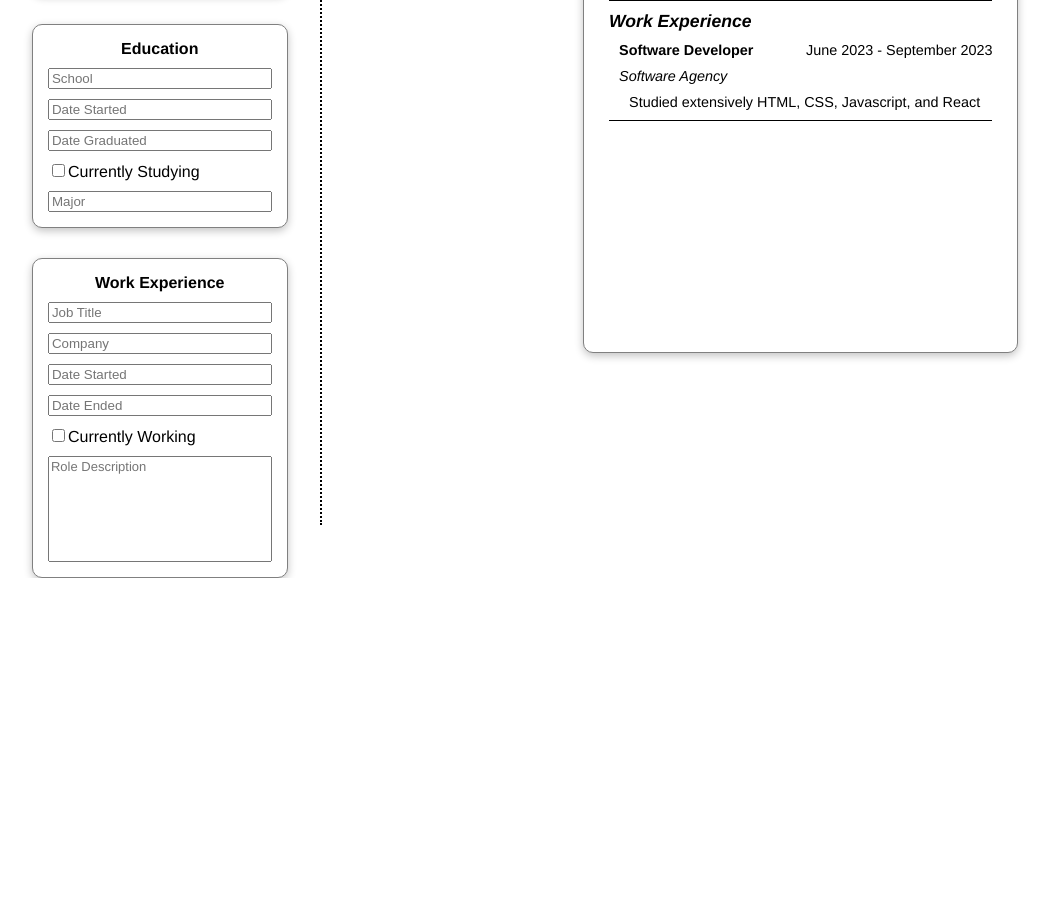
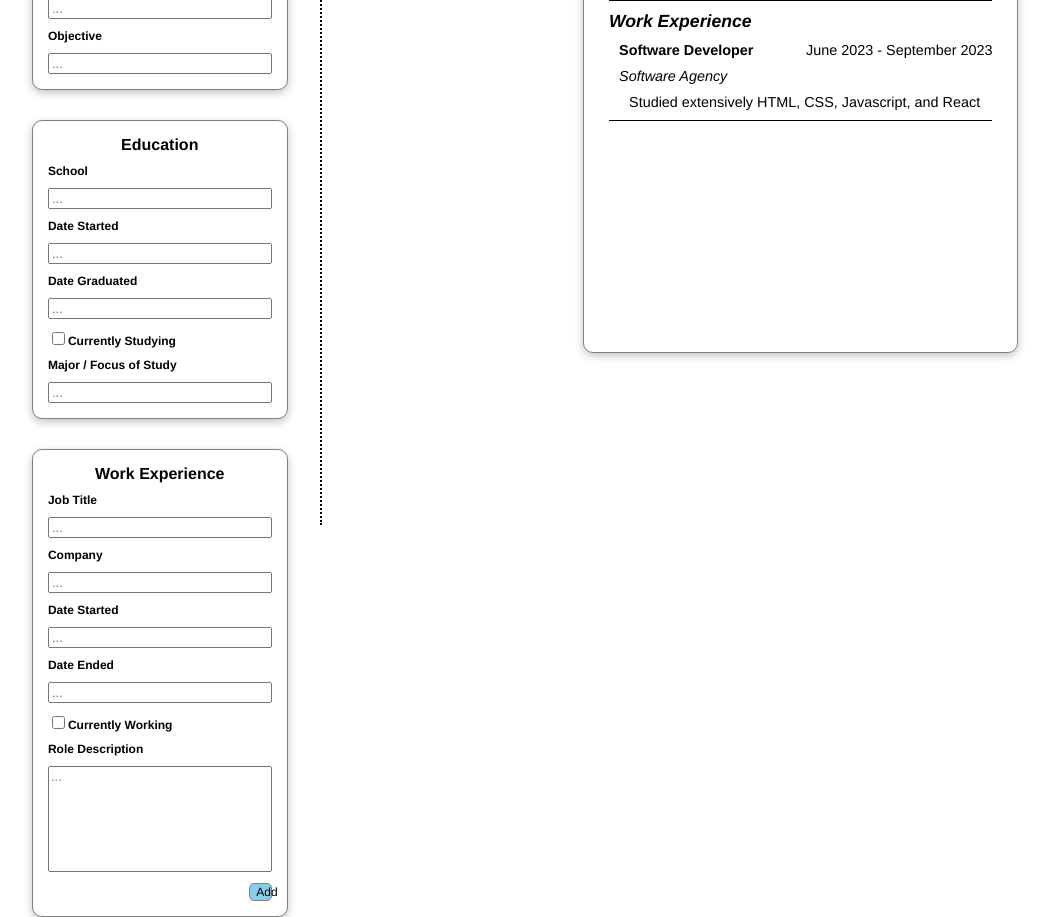
Before and after one commit to seanghods/cv-builder, a React (Vite) app: page / in a window 1280 px wide. Shown: the part 280-1197 px from the top of the page, without its empty margins (0-1055 px from the left). Before the commit the page ends 858 px from the top, so only its background shows below. Built offline with nearby package versions, Linux system fonts and the light colour scheme.

Commit message:
Create functionality for education, work experience, and CSS styling

```diff
--- a/src/App.jsx
+++ b/src/App.jsx
@@ -21,13 +21,12 @@ function App() {
     current: '',
     major: '',
   });
-  const [workExperience, setWorkExperience] = useState({
-    title: '',
-    company: '',
-    datestart: '',
-    dateend: '',
-    description: '',
-  });
+  const [workExperience, setWorkExperience] = useState([{}]);
+  // title: '',
+  // company: '',
+  // datestart: '',
+  // dateend: '',
+  // description: '',
   const changeInfo = event => {
     const { name, value, dataset, checked } = event.target;
     let inputValue = value;
--- a/src/components/education.jsx
+++ b/src/components/education.jsx
@@ -2,29 +2,32 @@ export default function Education({ education, changeInfo }) {
   return (
     <div className="education-edit edit">
       <h4>Education</h4>
+      <label>School</label>
       <input
         type="text"
         name="school"
         data-section="education"
         value={education.school}
         onChange={changeInfo}
-        placeholder="School"
+        placeholder="..."
       />
+      <label>Date Started</label>
       <input
         type="text"
         name="datestart"
         data-section="education"
         value={education.datestart}
         onChange={changeInfo}
-        placeholder="Date Started"
+        placeholder="..."
       />
+      <label>Date Graduated</label>
       <input
         type="text"
         name="dateend"
         data-section="education"
         value={education.dateend}
         onChange={changeInfo}
-        placeholder="Date Graduated"
+        placeholder="..."
       />
       <label>
         <input
@@ -36,13 +39,14 @@ export default function Education({ education, changeInfo }) {
         />
         Currently Studying
       </label>
+      <label>Major / Focus of Study</label>
       <input
         type="text"
         name="major"
         data-section="education"
         value={education.major}
         onChange={changeInfo}
-        placeholder="Major"
+        placeholder="..."
       />
     </div>
   );
--- a/src/components/personal-info.jsx
+++ b/src/components/personal-info.jsx
@@ -2,37 +2,41 @@ export default function PersonalInfo({ personalInfo, changeInfo }) {
   return (
     <div className="personal-edit edit">
       <h4>Personal Info</h4>
+      <label>Full Name</label>
       <input
         type="text"
         name="name"
         data-section="personal"
         value={personalInfo.name}
         onChange={changeInfo}
-        placeholder="Full Name"
+        placeholder="..."
       />
+      <label>Phone</label>
       <input
         type="text"
         name="phone"
         data-section="personal"
         value={personalInfo.phone}
         onChange={changeInfo}
-        placeholder="Phone Number"
+        placeholder="..."
       />
+      <label>Email</label>
       <input
         type="email"
         name="email"
         data-section="personal"
         value={personalInfo.email}
         onChange={changeInfo}
-        placeholder="Email"
+        placeholder="..."
       />
+      <label>Objective</label>
       <input
         type="text"
         name="objective"
         data-section="personal"
         value={personalInfo.objective}
         onChange={changeInfo}
-        placeholder="Objective"
+        placeholder="..."
       />
     </div>
   );
--- a/src/components/work-experience.jsx
+++ b/src/components/work-experience.jsx
@@ -1,38 +1,44 @@
+let counter = 0;
+
 export default function WorkExperience({ workExperience, changeInfo }) {
   return (
     <div className="work-edit edit">
       <h4>Work Experience</h4>
+      <label>Job Title</label>
       <input
         type="text"
         name="title"
         data-section="work"
         value={workExperience.title}
         onChange={changeInfo}
-        placeholder="Job Title"
+        placeholder="..."
       />
+      <label>Company</label>
       <input
         type="text"
         name="company"
         data-section="work"
         value={workExperience.company}
         onChange={changeInfo}
-        placeholder="Company"
+        placeholder="..."
       />
+      <label>Date Started</label>
       <input
         type="text"
         name="datestart"
         data-section="work"
         value={workExperience.datestart}
         onChange={changeInfo}
-        placeholder="Date Started"
+        placeholder="..."
       />
+      <label>Date Ended</label>
       <input
         type="text"
         name="dateend"
         data-section="work"
         value={workExperience.dateend}
         onChange={changeInfo}
-        placeholder="Date Ended"
+        placeholder="..."
       />
       <label>
         <input
@@ -44,13 +50,84 @@ export default function WorkExperience({ workExperience, changeInfo }) {
         />
         Currently Working
       </label>
+      <label>Role Description</label>
       <textarea
         name="description"
         data-section="work"
         value={workExperience.description}
         onChange={changeInfo}
-        placeholder="Role Description"
+        placeholder="..."
       />
+      <div className="buttondiv">
+        <button onClick={() => createNewJob({ workExperience, changeInfo })}>
+          Add
+        </button>
+      </div>
     </div>
   );
 }
+
+function createNewJob({ workExperience, changeInfo }) {
+  counter++;
+  return (
+    <div className="work-edit edit">
+      <label>Job Title</label>
+      <input
+        type="text"
+        name="title"
+        data-section="work"
+        value={workExperience[counter].title}
+        onChange={changeInfo}
+        placeholder="..."
+      />
+      <label>Company</label>
+      <input
+        type="text"
+        name="company"
+        data-section="work"
+        value={workExperience[counter].company}
+        onChange={changeInfo}
+        placeholder="..."
+      />
+      <label>Date Started</label>
+      <input
+        type="text"
+        name="datestart"
+        data-section="work"
+        value={workExperience[counter].datestart}
+        onChange={changeInfo}
+        placeholder="..."
+      />
+      <label>Date Ended</label>
+      <input
+        type="text"
+        name="dateend"
+        data-section="work"
+        value={workExperience[counter].dateend}
+        onChange={changeInfo}
+        placeholder="..."
+      />
+      <label>
+        <input
+          type="checkbox"
+          data-section="work"
+          checked={workExperience[counter].current}
+          onChange={changeInfo}
+          name="current"
+        />
+        Currently Working
+      </label>
+      <label>Role Description</label>
+      <textarea
+        name="description"
+        data-section="work"
+        value={workExperience[counter].description}
+        onChange={changeInfo}
+        placeholder="..."
+      />
+      <div className="buttondiv">
+        <button>Add</button>
+      </div>
+    </div>
+  );
+}
--- a/src/css/App.css
+++ b/src/css/App.css
@@ -57,3 +57,22 @@ textarea {
   font-size: 13px;
   height: 100px;
 }
+
+label {
+  font-size: 12px;
+  font-weight: bold;
+}
+
+.buttondiv {
+  text-align: right;
+}
+
+button {
+  width: 10%;
+  font: inherit;
+  font-size: 12px;
+  background: skyblue;
+  border-radius: 5px;
+  /* color: whitesmoke; */
+  border: 1px solid grey;
+}
--- a/src/css/fullcv.css
+++ b/src/css/fullcv.css
@@ -17,7 +17,7 @@
 }
 
 .cv:hover {
-  transform: scale(1.025);
+  transform: scale(1.01);
 }
 
 @media only screen and (max-width: 600px) {
```
